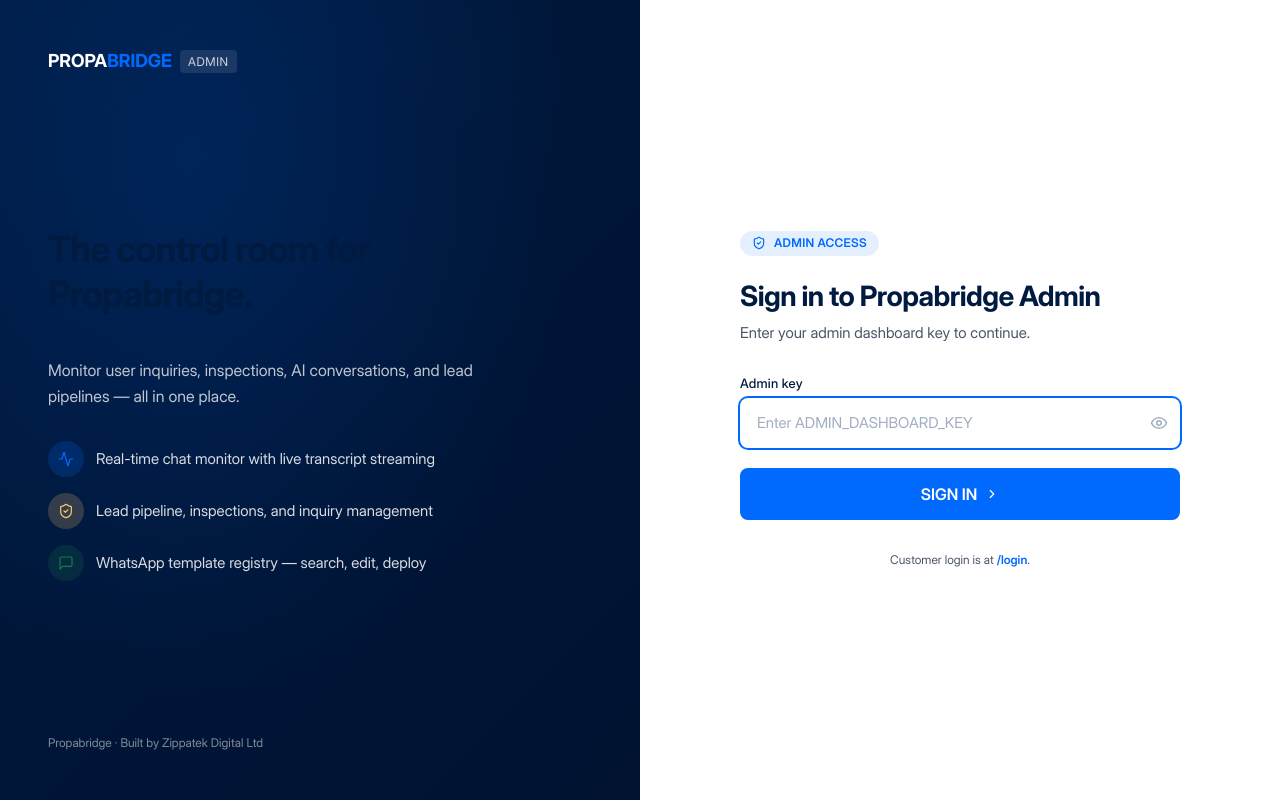
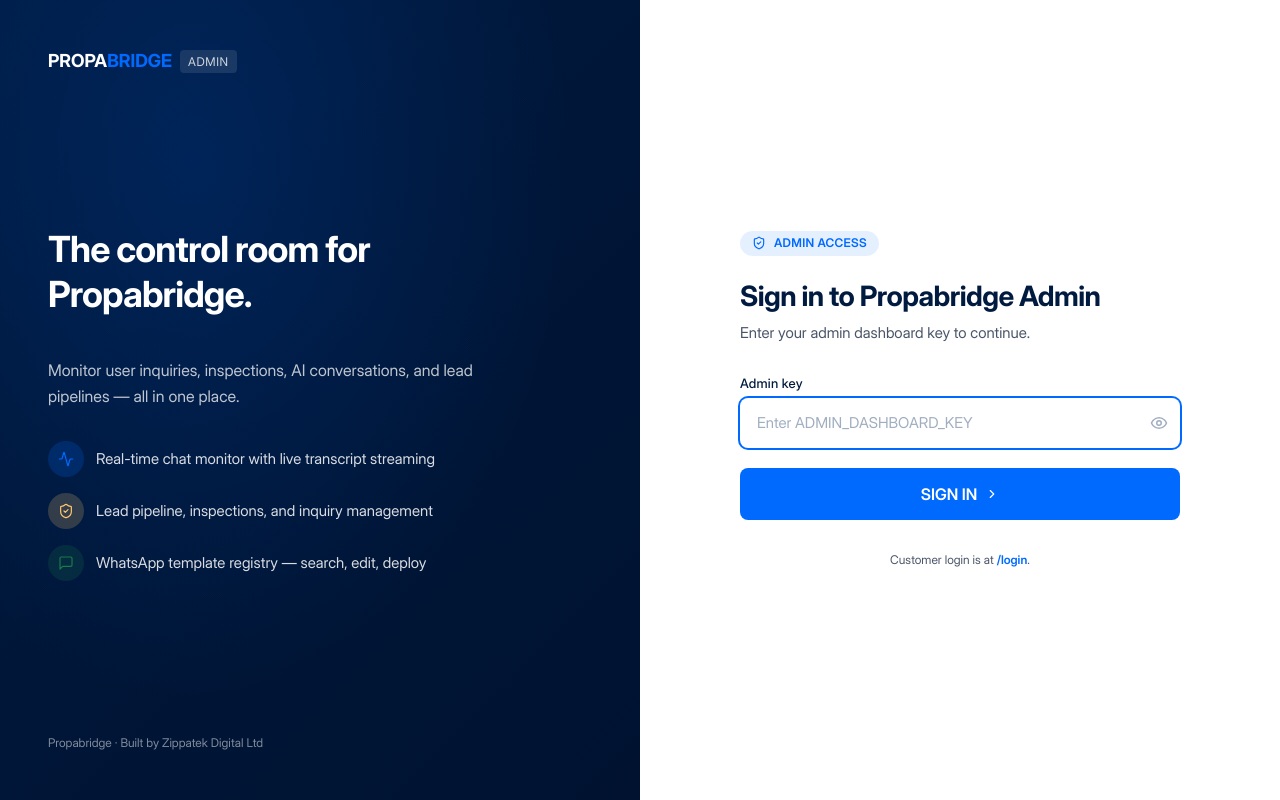
Before and after one commit to Zippatek/propabridge-dashboard, a Next.js app: page /admin/login in a window 1280 px wide. Built offline with nearby package versions, Linux system fonts and the light colour scheme.

Commit message:
dashboard

```diff
--- a/src/app/admin/login/page.tsx
+++ b/src/app/admin/login/page.tsx
@@ -21,7 +21,7 @@
           </div>
 
           <div className="max-w-[480px]">
-            <h1 className="text-[36px] font-bold leading-tight tracking-tight">
+            <h1 className="text-[36px] font-bold leading-tight tracking-tight text-white">
               The control room for Propabridge.
             </h1>
             <p className="mt-4 text-[16px] text-white/75 leading-relaxed">
```
